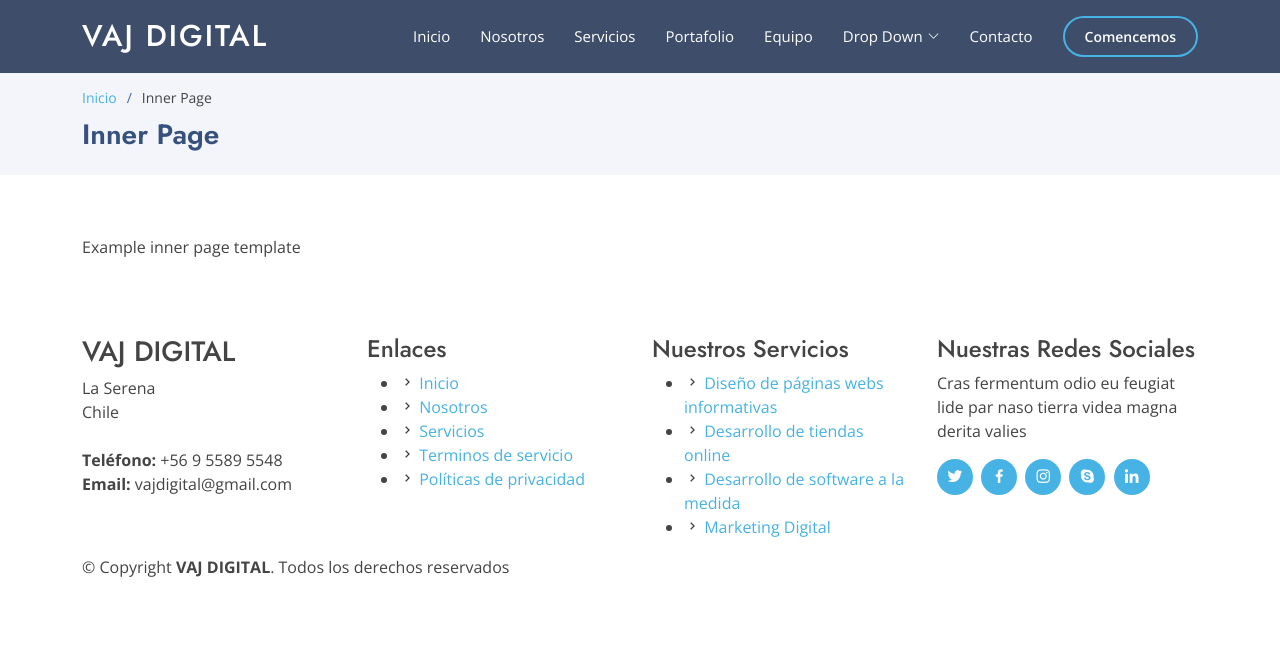
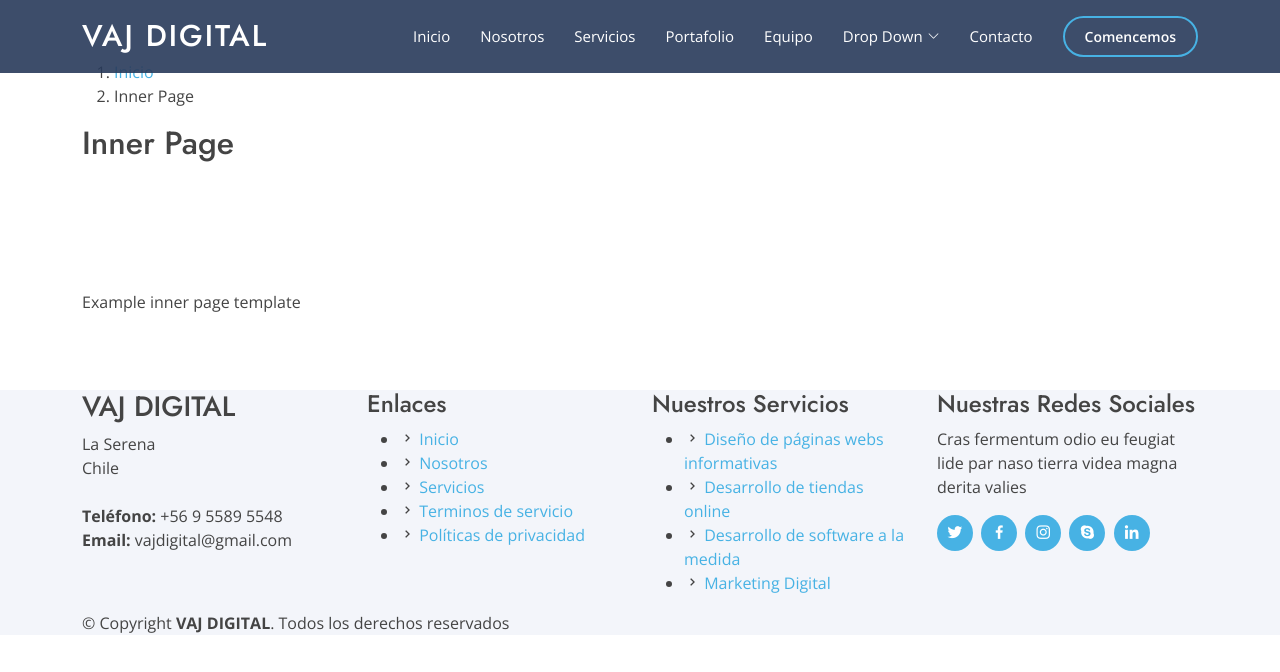
Before and after one commit to VAJDigital/VAJDigital.github.io, a plain HTML site: page inner-page.html in a window 1280 px wide. Drawn offline with nearby package versions, Linux system fonts and the light colour scheme.

Commit message:
actualizando portafolio - footer y diseño

```diff
--- a/assets/css/style.css
+++ b/assets/css/style.css
@@ -1557,10 +1557,11 @@ section {
     background: #209dd8;
 }
 
-.contact .ctn-wsp {
+.ctn-wsp {
     position: relative;
     margin-top: 50px;
 }
+
 
 .contact .btn-wsp {
     background: #01E675;
@@ -1602,56 +1603,6 @@ section {
 }
 
 
-/*--------------------------------------------------------------
-# Breadcrumbs
---------------------------------------------------------------*/
-
-.breadcrumbs {
-    padding: 15px 0;
-    background: #f3f5fa;
-    min-height: 40px;
-    margin-top: 72px;
-}
-
-@media (max-width: 992px) {
-    .breadcrumbs {
-        margin-top: 68px;
-    }
-}
-
-.breadcrumbs h2 {
-    font-size: 28px;
-    font-weight: 600;
-    color: #37517e;
-}
-
-.breadcrumbs ol {
-    display: flex;
-    flex-wrap: wrap;
-    list-style: none;
-    padding: 0 0 10px 0;
-    margin: 0;
-    font-size: 14px;
-}
-
-.breadcrumbs ol li+li {
-    padding-left: 10px;
-}
-
-.breadcrumbs ol li+li::before {
-    display: inline-block;
-    padding-right: 10px;
-    color: #4668a2;
-    content: "/";
-}
-
-@media (max-width: 768px) {
-    #footer .footer-bottom {
-        padding-top: 20px;
-        padding-bottom: 20px;
-    }
-}
-
 
 /* ***************** */
 
@@ -1663,7 +1614,8 @@ section {
 
 footer {
     width: 100%;
-    background-image: url(../img/background-footer.svg) background-size: cover;
+    background: #F3F5FA;
+    background-size: cover;
 }
 
 .container__footer {
@@ -1674,7 +1626,6 @@ footer {
     margin: 20px;
     padding: 20px;
     margin: auto;
-    margin-top: 100px;
 }
 
 .box__footer {
```
Also changed, not shown: index.html (+3 -3 lines).
